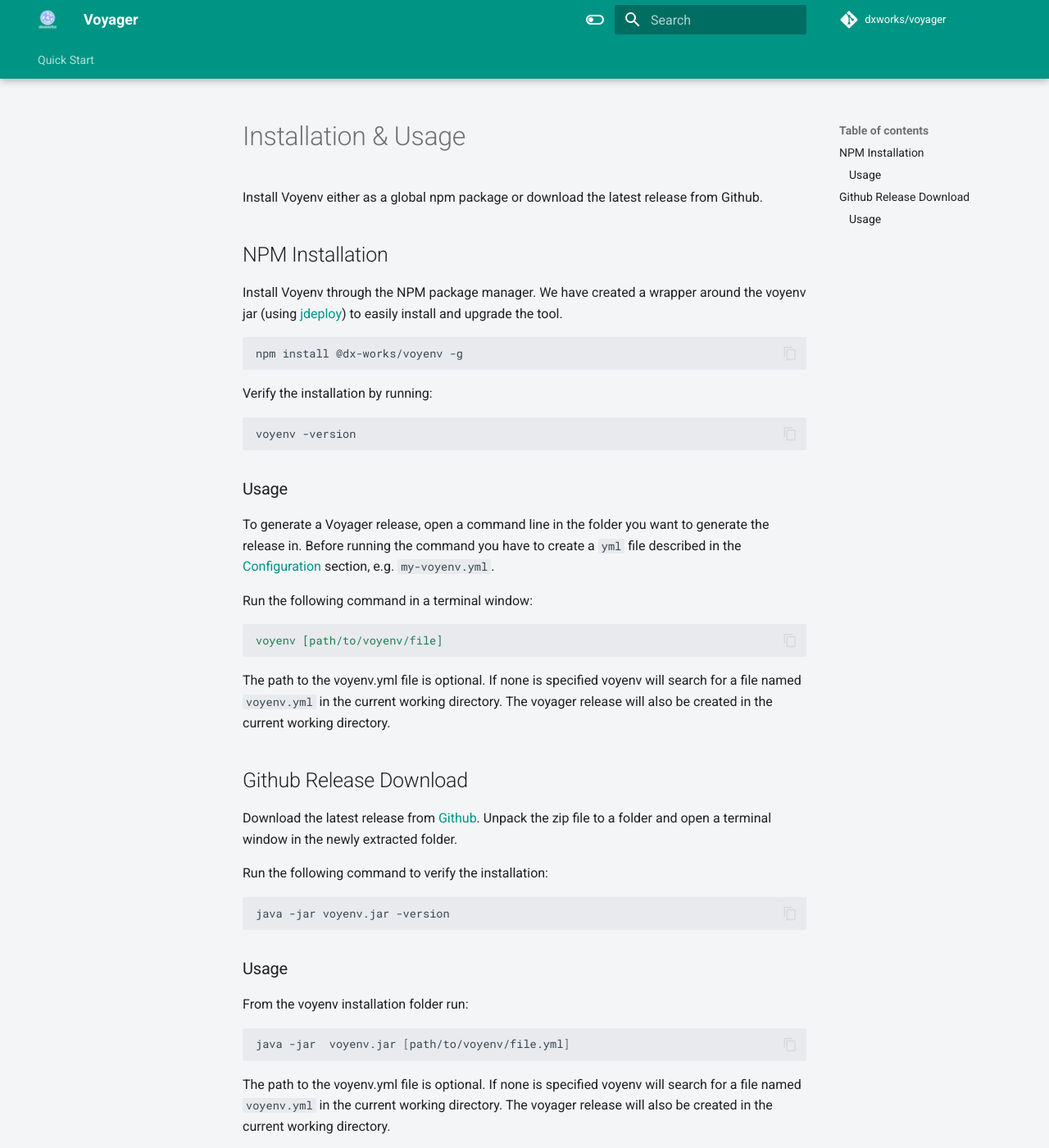
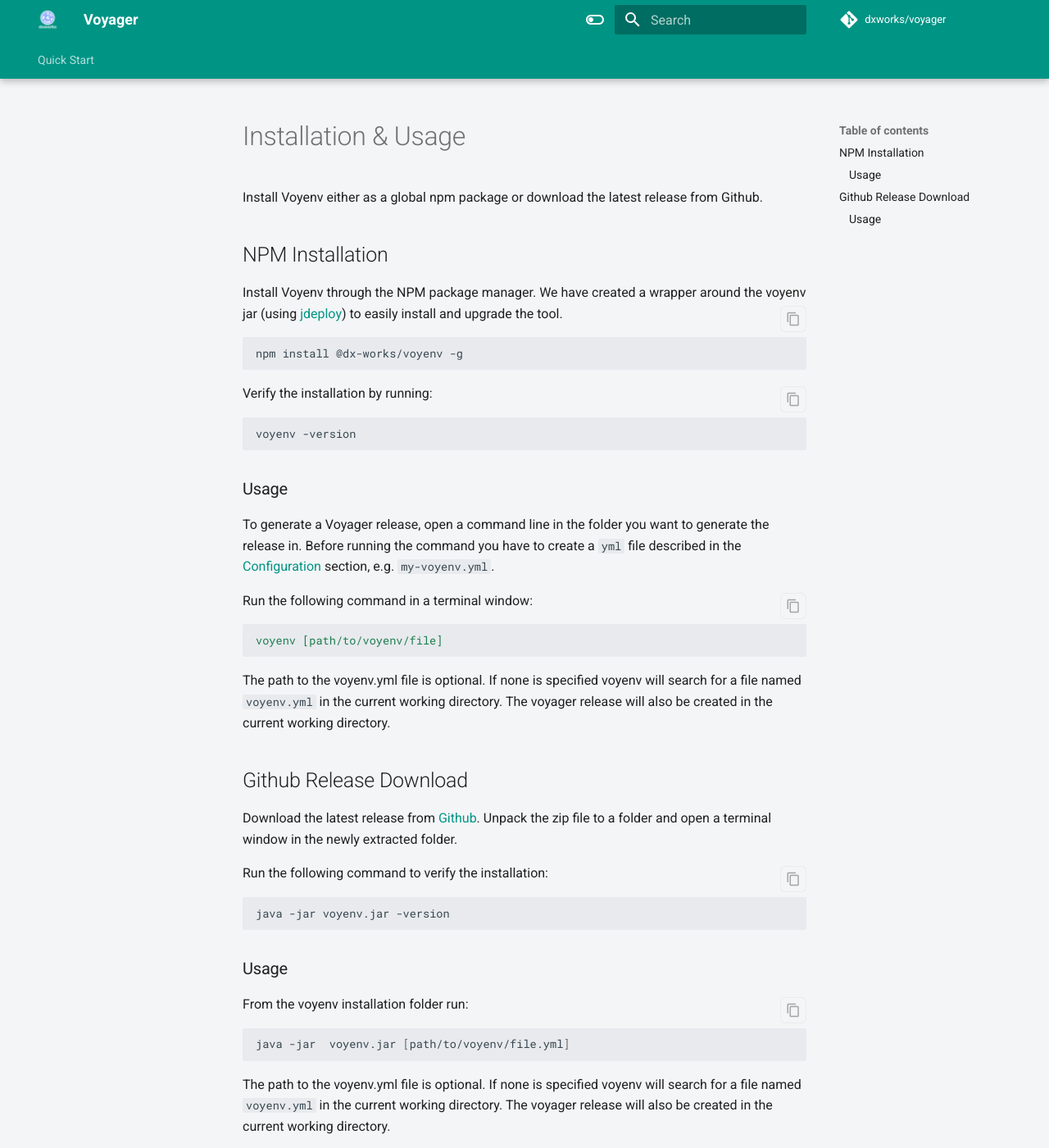
Before and after one commit to dxworks/voyager, an MkDocs documentation site: the page built from docs/installing.md, in a window 1280 px wide and 1400 px high. Shown: the whole window at 82% size. Built offline with MkDocs 1.6.1 and Material for MkDocs 9.7.7, drawn with Linux system fonts in a browser that asks for light colours; comment, search, counter and statistics services are not loaded; the version menu is left out.

Commit message:
Place the code copy button above the code box

```diff
--- a/docs/stylesheets/styles.css
+++ b/docs/stylesheets/styles.css
@@ -20,3 +20,30 @@
   --md-code-bg-color--light: #e8eaeeb3;
   --md-code-bg-color--lighter: #e8eaee4d;
 }
+
+/* Copy button: above the code box on the right, level with the tab labels */
+.md-typeset :not(.tabbed-block) > .highlight > pre {
+  margin-top: 2.2rem;
+}
+.md-typeset .md-code__nav {
+  top: -1.9rem;
+  right: 0;
+  padding: .15rem;
+  background-color: var(--md-default-bg-color);
+  border: 1px solid var(--md-default-fg-color--lightest);
+  border-radius: .3rem;
+  opacity: .6;
+  transition: opacity .2s;
+}
+.md-typeset pre:hover .md-code__nav,
+.md-typeset .md-code__nav:focus-within {
+  opacity: 1;
+  background-color: var(--md-default-bg-color);
+}
+.md-typeset .md-code__button {
+  color: var(--md-default-fg-color--light);
+}
+.md-typeset .md-code__button:hover,
+.md-typeset .md-code__button--active {
+  color: var(--md-accent-fg-color) !important;
+}
```
